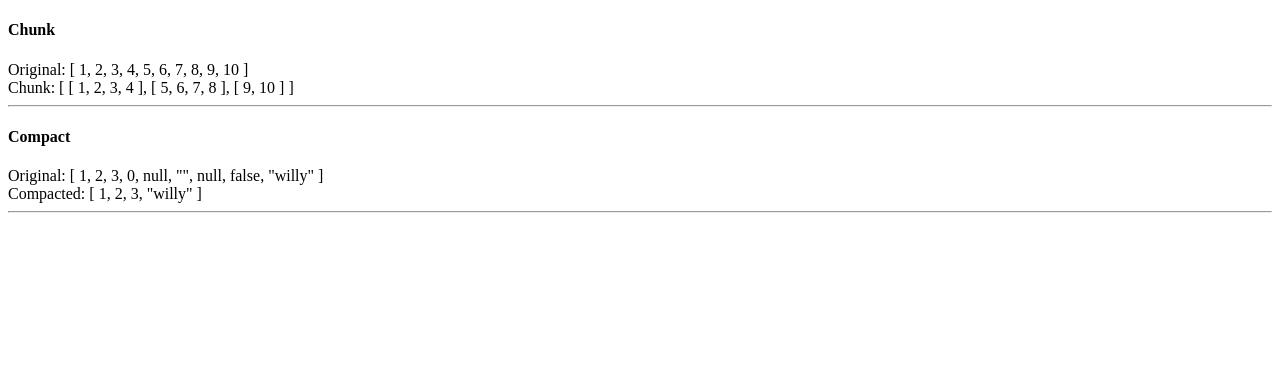
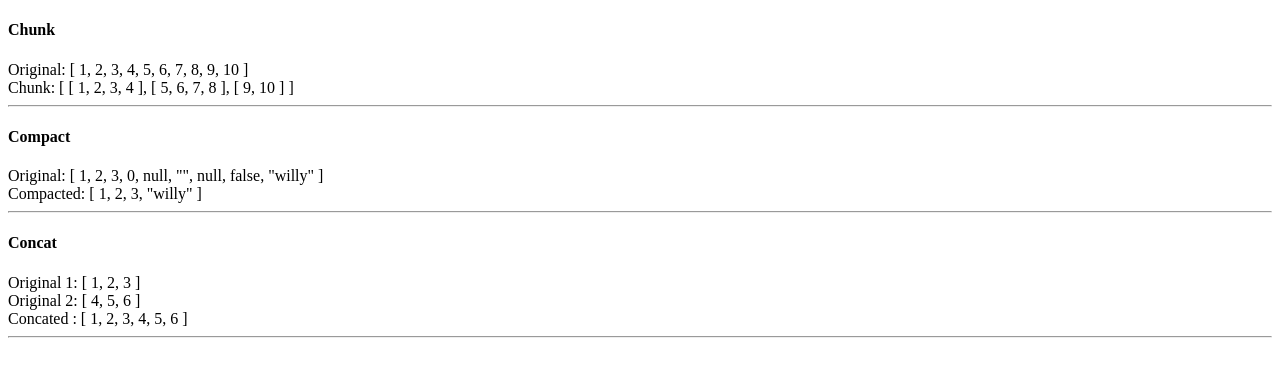
Before and after one commit to WillyLu326/Anguar2-Lodash, an Angular app: page / in a window 1280 px wide. Shown: the top 376 px of the page. Built offline with nearby package versions, Linux system fonts and the light colour scheme.

Commit message:
implement lodash concat

```diff
--- a/src/app/app.component.html
+++ b/src/app/app.component.html
@@ -1,2 +1,3 @@
 <app-chunk></app-chunk>
 <app-compact></app-compact>
+<app-concat></app-concat>
--- a/src/app/concat/concat.component.html
+++ b/src/app/concat/concat.component.html
@@ -1,3 +1,5 @@
-<p>
-  concat works!
-</p>
+<h4>Concat</h4>
+<div> Original 1: {{ array1 | json }} </div>
+<div> Original 2: {{ array2 | json }} </div>
+<div> Concated : {{ concatedArray | json }} </div>
+<hr>
--- a/src/app/concat/concat.component.ts
+++ b/src/app/concat/concat.component.ts
@@ -1,4 +1,6 @@
 import { Component, OnInit } from '@angular/core';
+
+import * as _ from 'lodash';
 
 @Component({
   selector: 'app-concat',
@@ -7,9 +9,16 @@ import { Component, OnInit } from '@angular/core';
 })
 export class ConcatComponent implements OnInit {
 
+  array1: any[];
+  array2: any[];
+  concatedArray: any[];
+
   constructor() { }
 
   ngOnInit() {
+    this.array1 = [1, 2, 3];
+    this.array2 = [4, 5, 6];
+    this.concatedArray = _.concat(this.array1, this.array2);
   }
 
 }
```
